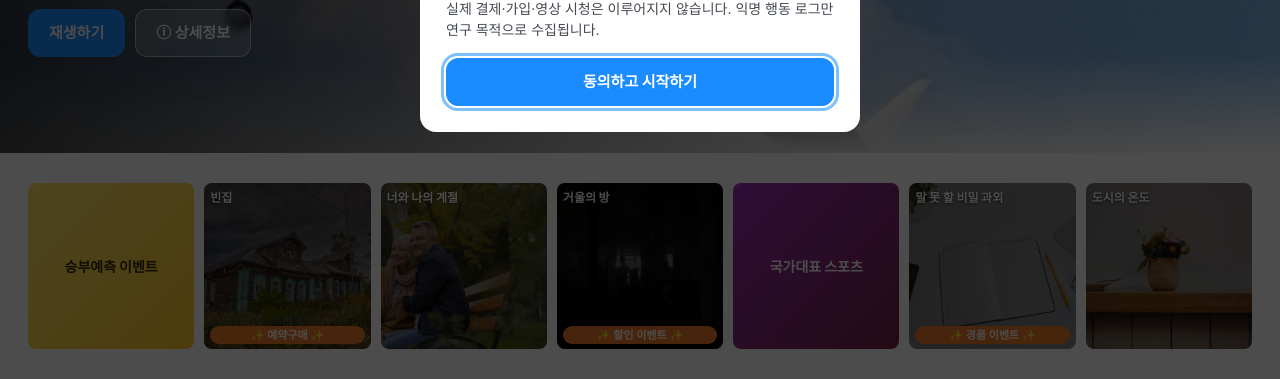
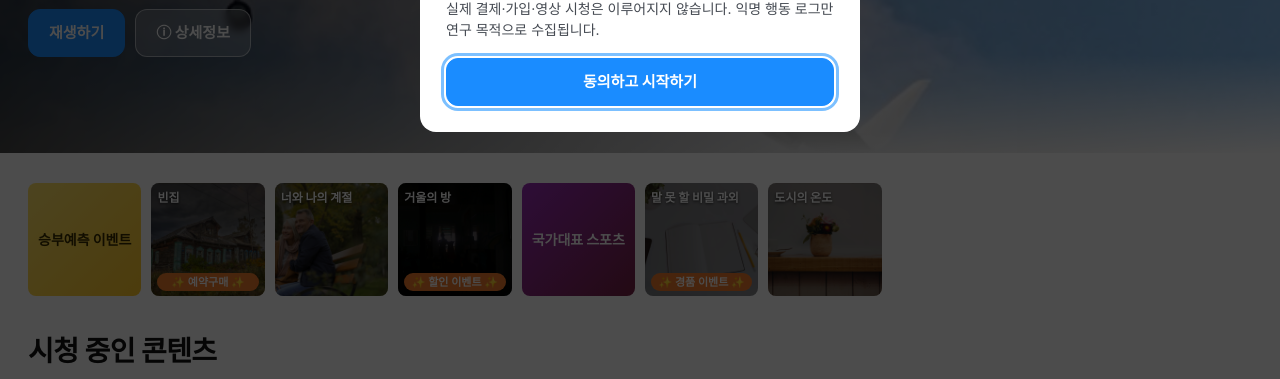
Before and after one commit to vvicto-coder/playlab-a, a plain HTML site: page index.html in a window 1280 px wide. Shown: the part 421-800 px from the top of the page. Drawn offline with Linux system fonts and the light colour scheme.

Commit message:
데스크톱: 이벤트 타일·하이라이트 숏츠 크기 축소

```diff
--- a/css/style.css
+++ b/css/style.css
@@ -1140,3 +1140,15 @@ body[data-page=brand] .site-footer{background:#101114;color:#8b8f98;border-color
 .lg-note{color:var(--text-sub);font-size:12px;padding:12px 0}
 @media (min-width:641px){.lg-strip{grid-auto-columns:300px}.lg-page{box-shadow:0 0 0 1px var(--line)}}
 @media (max-width:640px){body[data-page=league] .gnb{display:none}}
+
+/* 데스크톱(641px↑): 승부예측 이벤트 타일·하이라이트 숏츠를 더 작게 */
+@media (min-width:641px){
+  .strip.tiles{grid-auto-columns:calc((100% - 5 * 10px) / 6)}
+  .strip.shortsr{grid-auto-columns:calc((100% - 3 * 12px) / 4)}
+}
+@media (min-width:901px){
+  .strip.tiles{grid-auto-columns:calc((100% - 9 * 10px) / 10)}
+}
+@media (min-width:1101px){
+  .strip.shortsr{grid-auto-columns:calc((100% - 4 * 12px) / 5)}
+}
--- a/index.html
+++ b/index.html
@@ -7,7 +7,7 @@
 <title>PLAYLAB · A안 홈</title>
 <meta name="description" content="교육용 비영리 UI/UX A/B 테스트 페이지(A안). 실제 서비스와 무관합니다.">
 <link rel="stylesheet" href="css/tokens.css?v=2">
-<link rel="stylesheet" href="css/style.css?v=55">
+<link rel="stylesheet" href="css/style.css?v=56">
 </head>
 <body>
 <header class="gnb ghost over" id="gnb"></header>
```
Also changed, not shown: brand.html (+1 -1 lines), categories.html (+1 -1 lines), category.html (+1 -1 lines), credits.html (+1 -1 lines), detail.html (+1 -1 lines), kids.html (+1 -1 lines), league.html (+1 -1 lines), movies.html (+1 -1 lines), premium.html (+1 -1 lines), profile.html (+1 -1 lines), profiles.html (+1 -1 lines), search.html (+1 -1 lines), shorts.html (+1 -1 lines), sports-benefits.html (+1 -1 lines), 4 more files.
